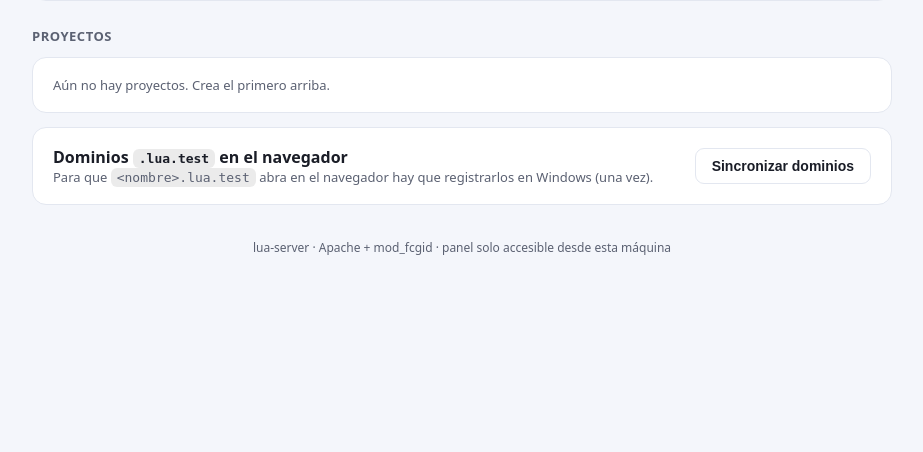
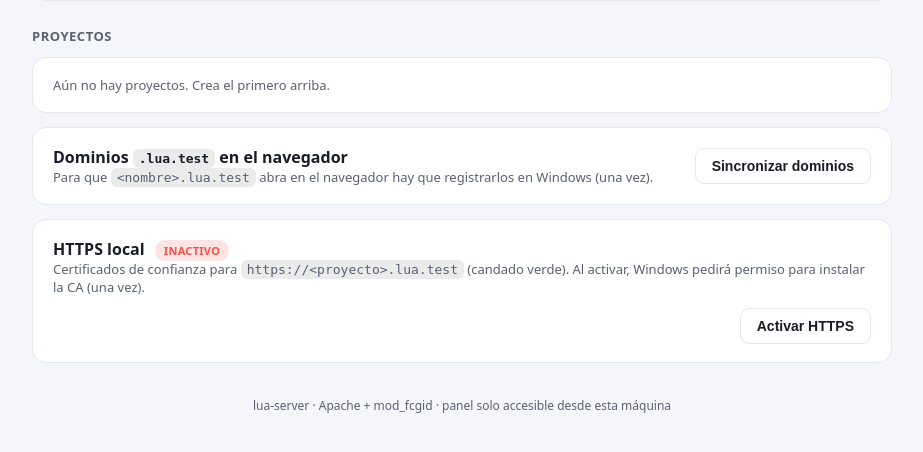
Before and after one commit to CWCreacionWeb/LuaServer, a PHP site: page /index.php?tab=proyectos in a window 1280 px wide. Shown: the part 306-758 px from the top of the page, without its empty margins (178-1101 px from the left). Run offline with PHP 8.4, Linux system fonts and the light colour scheme.

Commit message:
Feature: HTTPS local con certificados de confianza (mkcert)
- Boton Activar/Desactivar HTTPS en el panel (pestana Proyectos)
- mkcert genera una CA local + certificado *.lua.test; al activar, Windows
  pide permiso (UAC) para instalar la CA (mkcert -install) -> candado verde
- mod_ssl + Listen 443 se cargan solo si HTTPS esta activo (config/apache/ssl.conf
  generado por Set-Ssl); cada vhost obtiene un bloque <VirtualHost *:443>
- Probado: Apache sirve PHP multi-version sobre TLS en 443, con 80 en paralelo
- bootstrap.ps1 descarga mkcert; Composer/mkcert via curl (TLS fiable)

Co-Authored-By: Claude Opus 4.8 <noreply@anthropic.com>

```diff
--- a/tools/dashboard/index.php
+++ b/tools/dashboard/index.php
@@ -177,6 +177,11 @@ if ($_SERVER['REQUEST_METHOD'] === 'POST') {
         } else { $msg='error:Versión no válida.'; }
     }
     elseif ($action === 'hosts') { lua_hosts(); $msg='info:Sincronizando dominios: acepta el aviso de Windows (UAC).'; }
+    elseif ($action === 'https') {
+        $enable = ($_POST['enable'] ?? '') === '1';
+        if ($enable) { @file_put_contents($ROOT.'/tmp/https.flag',(string)time()); $msg='info:Activando HTTPS: acepta el aviso de Windows (UAC) para instalar la CA. Recarga en unos segundos.'; }
+        else { @unlink($ROOT.'/config/https.on'); lua_apply(); $msg='applied:HTTPS desactivado.'; }
+    }
 
     header('Location: ?tab='.$tab.(isset($ver)?'&ver='.urlencode($ver):'').'&msg='.urlencode($msg));
     exit;
@@ -375,6 +380,20 @@ $anyJobRun = false; foreach($jobs as $jj){ if(in_array(($jj['state']??''),['runn
       </form>
     </div>
 
+    <?php $httpsOn = is_file($ROOT.'/config/https.on') && is_file($ROOT.'/data/ssl/lua.pem'); ?>
+    <div class="card row">
+      <div>
+        <div style="font-weight:600">HTTPS local <span class="jstate <?= $httpsOn?'ok':'err' ?>" style="margin-left:6px"><?= $httpsOn?'ACTIVO':'INACTIVO' ?></span></div>
+        <div class="muted">Certificados de confianza para <code>https://&lt;proyecto&gt;.<?= e($tld) ?></code> (candado verde). Al activar, Windows pedirá permiso para instalar la CA (una vez).</div>
+      </div>
+      <div class="spacer"></div>
+      <form method="post">
+        <input type="hidden" name="action" value="https">
+        <input type="hidden" name="enable" value="<?= $httpsOn?'0':'1' ?>">
+        <button class="btn <?= $httpsOn?'danger':'ghost' ?>" type="submit"><?= $httpsOn?'Desactivar':'Activar' ?> HTTPS</button>
+      </form>
+    </div>
+
   <?php elseif ($tab==='php'): /* ---------- PESTAÑA PHP ---------- */ ?>
 
     <h2>Editar php.ini por versión</h2>
```
Also changed, not shown: README.md, 4 other files.
